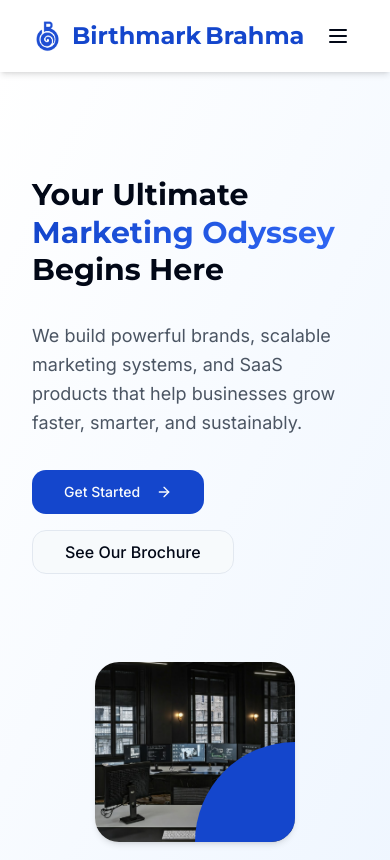
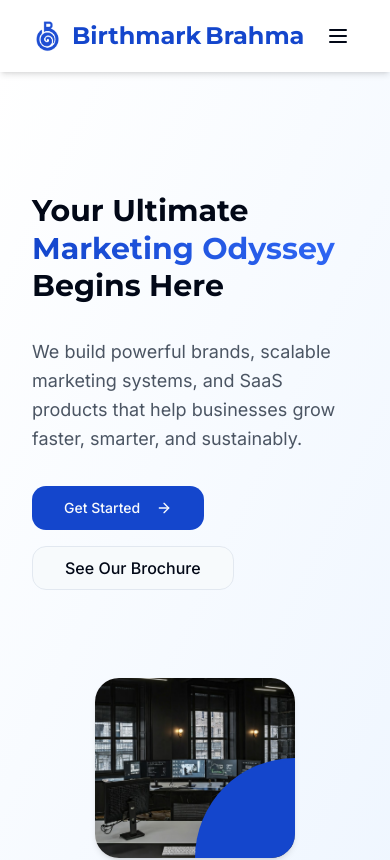
Before and after one commit to birthmarkbrahma-dev/birthmark-brahma, a React (Vite) app: page / in a window 390 px wide. Shown: the top 860 px of the page. Built offline with nearby package versions, Linux system fonts and the light colour scheme.

Commit message:
Fix mobile responsive layout

```diff
--- a/src/components/Hero.tsx
+++ b/src/components/Hero.tsx
@@ -9,7 +9,7 @@ const Hero = () => {
     <section
   className="
     relative
-    pt-28 md:pt-24
+    pt-32 md:pt-24
     pb-12
     bg-gradient-to-br from-white to-blue-50
     overflow-hidden
```
